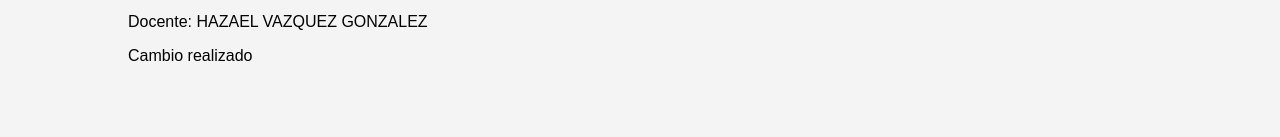
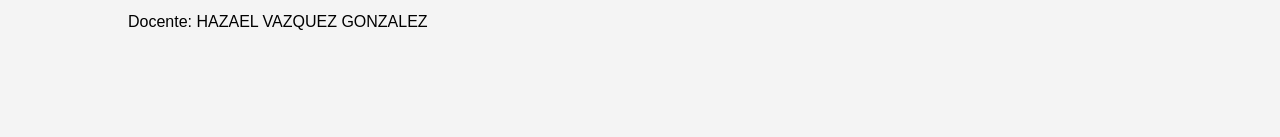
Before and after one commit to AlanJuarez23/ProgramaGit, a plain HTML site: page index.html in a window 1280 px wide. Shown: the part 325-462 px from the top of the page. Drawn offline with Linux system fonts and the light colour scheme.

Commit message:
Descripción de los cambios realizados

```diff
--- a/index.html
+++ b/index.html
@@ -25,7 +25,6 @@
             <p>Alumno: Alan Antonio Medina Juárez</p>
             <p>GITHUB</p>
             <p>Docente: HAZAEL VAZQUEZ GONZALEZ</p>
-            <p>Cambio realizado</p>
         </main>
     </div>
 
```
